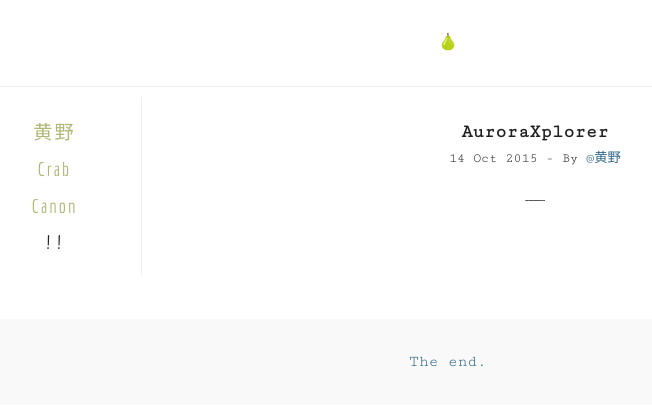
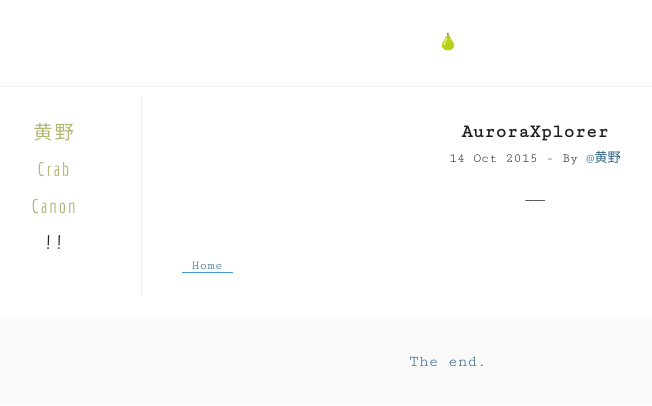
Before and after one commit to crabcanon/crabcanon.github.com, a Jekyll site: the page built from _posts/2015-10-14-auroraxplorer.md, in a window 1280 px wide. Shown: the top 406 px of the page, without its empty margins (192-844 px from the left). Built offline with Jekyll 4.4.1, drawn with Linux system fonts in a browser that asks for light colours.

Commit message:
Update post.html

```diff
--- a/_layouts/post.html
+++ b/_layouts/post.html
@@ -68,19 +68,19 @@
             </header>
             {{ content }}
           </article>
-          <!-- <div class="pagination">
-            {% if page.previous %}
+          <div class="pagination">
+            <!-- {% if page.previous %}
               <a class="page-nav" href="{{ page.previous.url }}" id="js-previous-post">PREV</a>
             {% else %}
               <a class="page-nav" id="js-previous-post"><del>PREV</del></a>
-            {% endif %}
+            {% endif %} -->
               <a class="page-nav" href="{{ site.url }}" id="">Home</a>
-            {% if page.next %}
+            <!-- {% if page.next %}
               <a class="page-nav" href="{{ page.next.url }}" id="js-next-post">NEXT</a>
             {% else %}
               <a class="page-nav" id="js-next-post"><del>NEXT</del></a>
-            {% endif %}
-          </div> -->
+            {% endif %} -->
+          </div>
         {% else %}
           {{ content }}
         {% endif %}
```
